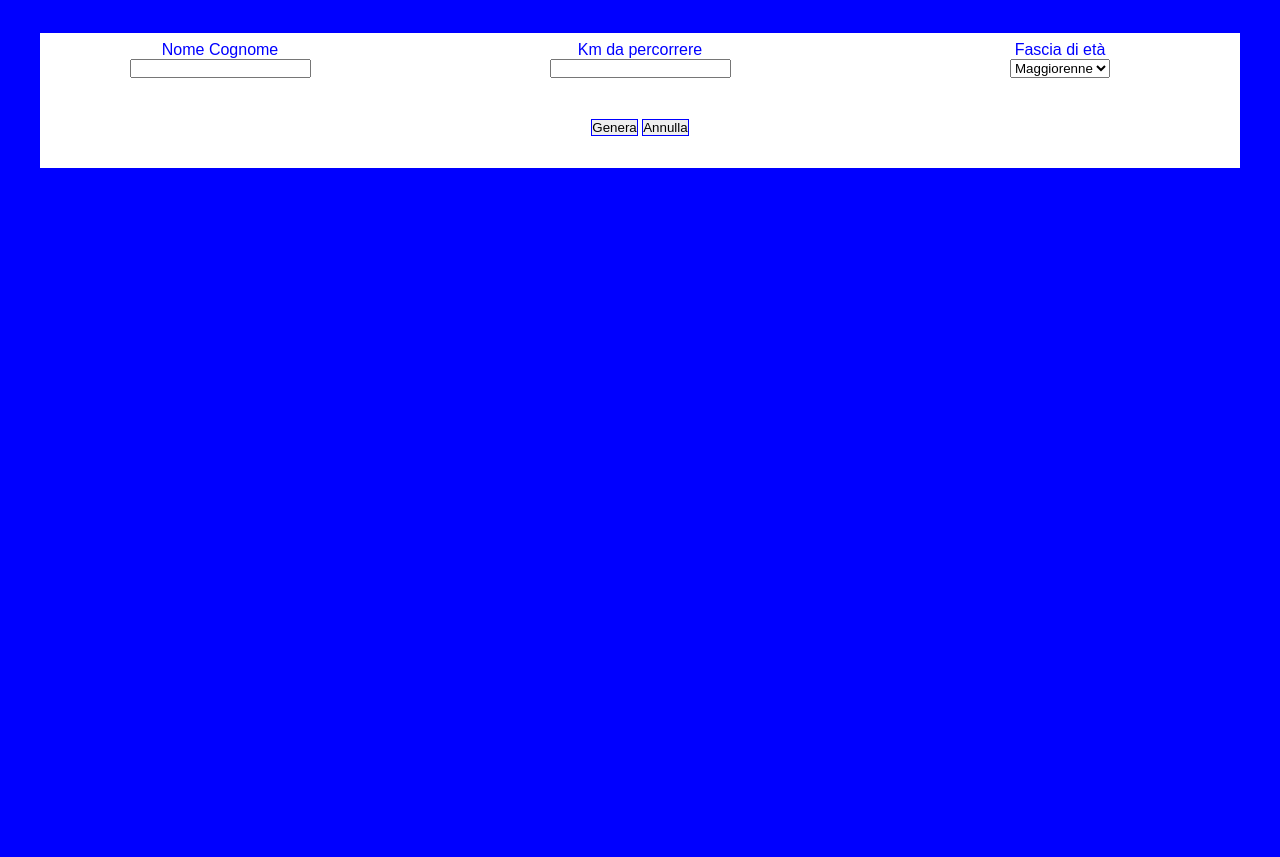
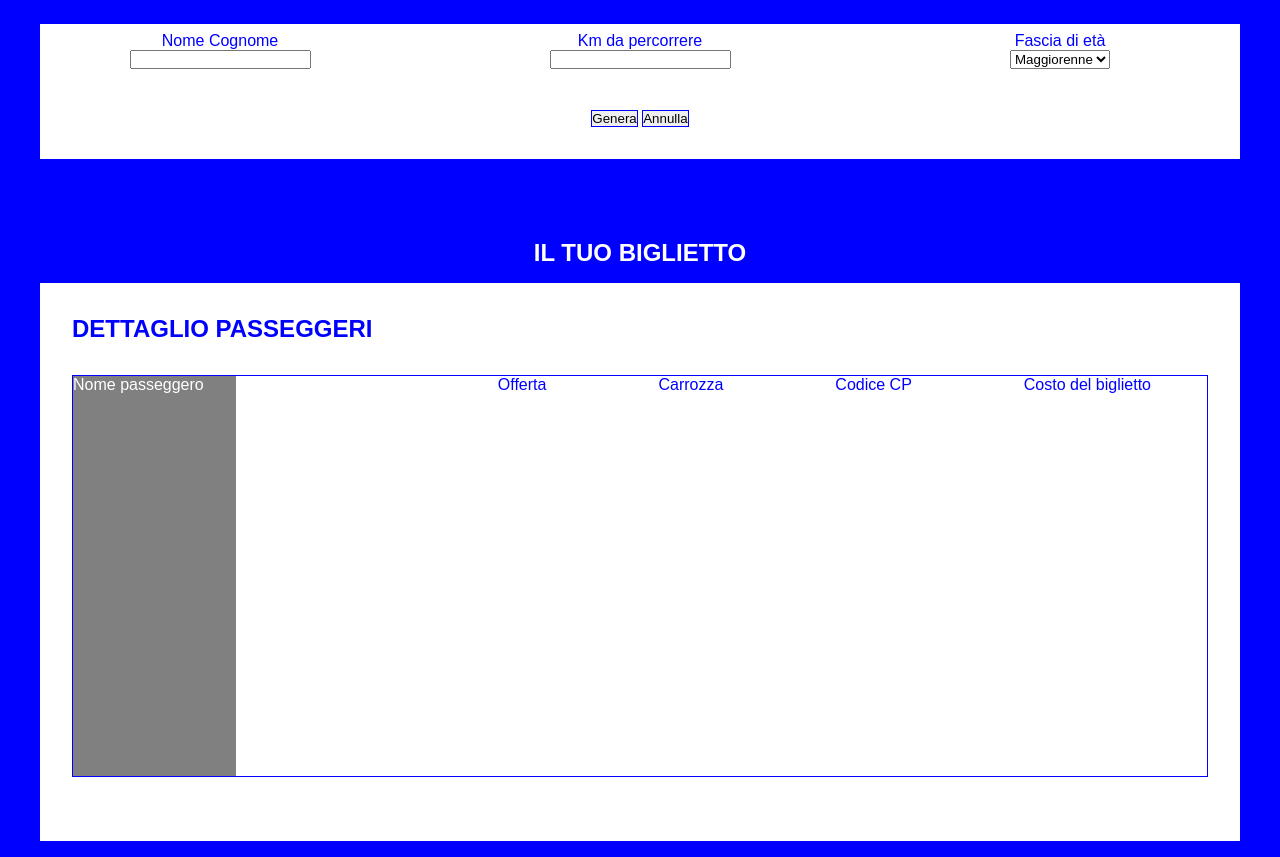
Before and after one commit to Francesca-Dascanio/js-biglietto-treno-form, a plain HTML site: page index.html in a window 1280 px wide. Shown: the part 84-941 px from the top of the page. Before the commit the page ends 800 px from the top, so only its background shows below. Drawn offline with Linux system fonts and the light colour scheme.

Commit message:
Aggiunta offerta e costo in HTML

```diff
--- a/css/style.css
+++ b/css/style.css
@@ -16,13 +16,15 @@ body {
     margin: 0 auto;
 }
 
-h1 {
+
+/* REGOLE SEZIONE 1 */
+#section-1 h1 {
     text-align: center;
     padding: 2rem 0;
     color: white;
 }
 
-.box {
+#section-1 .box {
     width: 100%;
     margin: 1rem 0;
     background-color: white;
@@ -55,3 +57,47 @@ h1 {
 button {
     border: 1px solid blue;
 }
+
+
+
+/* REGOLE SEZIONE 2 */
+#section-2 h1 {
+    text-align: center;
+    padding: 4rem 0 0rem;
+    margin-bottom: 1rem;
+    color: white;
+}
+
+#section-2 .box {
+    width: 100%;
+    margin: 1rem 0;
+    padding: 2rem;
+    background-color: white;
+    color: blue;
+}
+
+.box-2 {
+    border: 1px solid blue;
+    margin: 2rem 0;
+
+}
+
+.passeggero {
+    background-color:gray;
+    padding-right: 2rem;
+    height: 50vh;
+    color: white;
+}
+
+.passeggero-2 {
+    padding-bottom: 2rem;
+}
+
+.tipo {
+    padding-bottom: 2rem;
+}
+
+.biglietto-info {
+    padding: 0 3.5rem;
+    height: 50vh;
+}
--- a/index.html
+++ b/index.html
@@ -9,6 +9,7 @@
     </head>
     <body>
         <div class="container">
+            <section id="section-1">
                 <h1>
                     CALCOLA IL PREZZO DEL TUO BIGLIETTO
                 </h1>
@@ -52,6 +53,67 @@
                         </button>
                     </div>
                 </div>
+            </section>
+
+            <section id="section-2">
+                <div>
+                    <h1>
+                        IL TUO BIGLIETTO
+                    </h1>
+                    <div class="box">
+                        <h2>
+                            DETTAGLIO PASSEGGERI
+                        </h2>
+                        <div class="box-2">
+                            <div class="flex">
+                                <div class="passeggero">
+                                    <div class="passeggero-2">
+                                        Nome passeggero
+                                    </div>
+                                    <div id="nome-inviato">
+
+                                    </div>
+                                </div>
+                                <div class="biglietto flex">
+                                    <div class="biglietto-info">
+                                        <div class="tipo">
+                                            Offerta
+                                        </div>
+                                        <div id="offerta">
+
+                                        </div>
+                                    </div>
+                                    <div class="biglietto-info">
+                                        <div class="tipo">
+                                            Carrozza
+                                        </div>
+                                        <div id="carrozza">
+
+                                        </div>
+                                    </div>
+                                    <div class="biglietto-info">
+                                        <div class="tipo">
+                                            Codice CP
+                                        </div>
+                                        <div id="codice">
+
+                                        </div>
+                                    </div>
+                                    <div class="biglietto-info">
+                                        <div class="tipo">
+                                            Costo del biglietto
+                                        </div>
+                                        <div id="costo">
+
+                                        </div>
+                                    </div>
+
+                                </div>
+                            </div>
+                        </div>
+                    </div>
+                </div>
+            </section>
         </div>
 
         <script type="text/javascript" src="js/scripts.js"></script>
--- a/js/scripts.js
+++ b/js/scripts.js
@@ -43,6 +43,8 @@ bottoneGenera.addEventListener('click',
         console.log(km.value);
         console.log(age.value);
 
+        document.getElementById('nome-inviato').innerHTML = nome.value;
+
         // Calcola prezzo biglietto rispetto a Km indicati dall'utente
         numberKm = km.value;
         numberKm = parseInt(numberKm);
@@ -53,14 +55,22 @@ bottoneGenera.addEventListener('click',
         if (age.value == 'minorenne') {
             priceKm = (numberKm * 0.21) * 0.8;
             console.log('Il prezzo scontato per i minorenni è: ', priceKm.toFixed(2));
+            document.getElementById('offerta').innerHTML = 'Biglietto scontato';
+            document.getElementById('costo').innerHTML = priceKm.toFixed(2);
         }
         else if (age.value == 'anziano') {
             priceKm = (numberKm * 0.21) * 0.6;
             console.log('Il prezzo scontato per gli over 65 è: ', priceKm.toFixed(2));
+            document.getElementById('offerta').innerHTML = 'Biglietto scontato';
+            document.getElementById('costo').innerHTML = priceKm.toFixed(2);
         }
         else if (age.value == 'maggiorenne') {
             priceKm = numberKm * 0.21;
             console.log('Il prezzo per i maggiorenni è: ', priceKm.toFixed(2));
+            document.getElementById('offerta').innerHTML = 'Biglietto standard';
+            document.getElementById('costo').innerHTML = priceKm.toFixed(2);
         }
+
+
     }
 );
```
Lines whose indentation alone changed are shown as unchanged.
